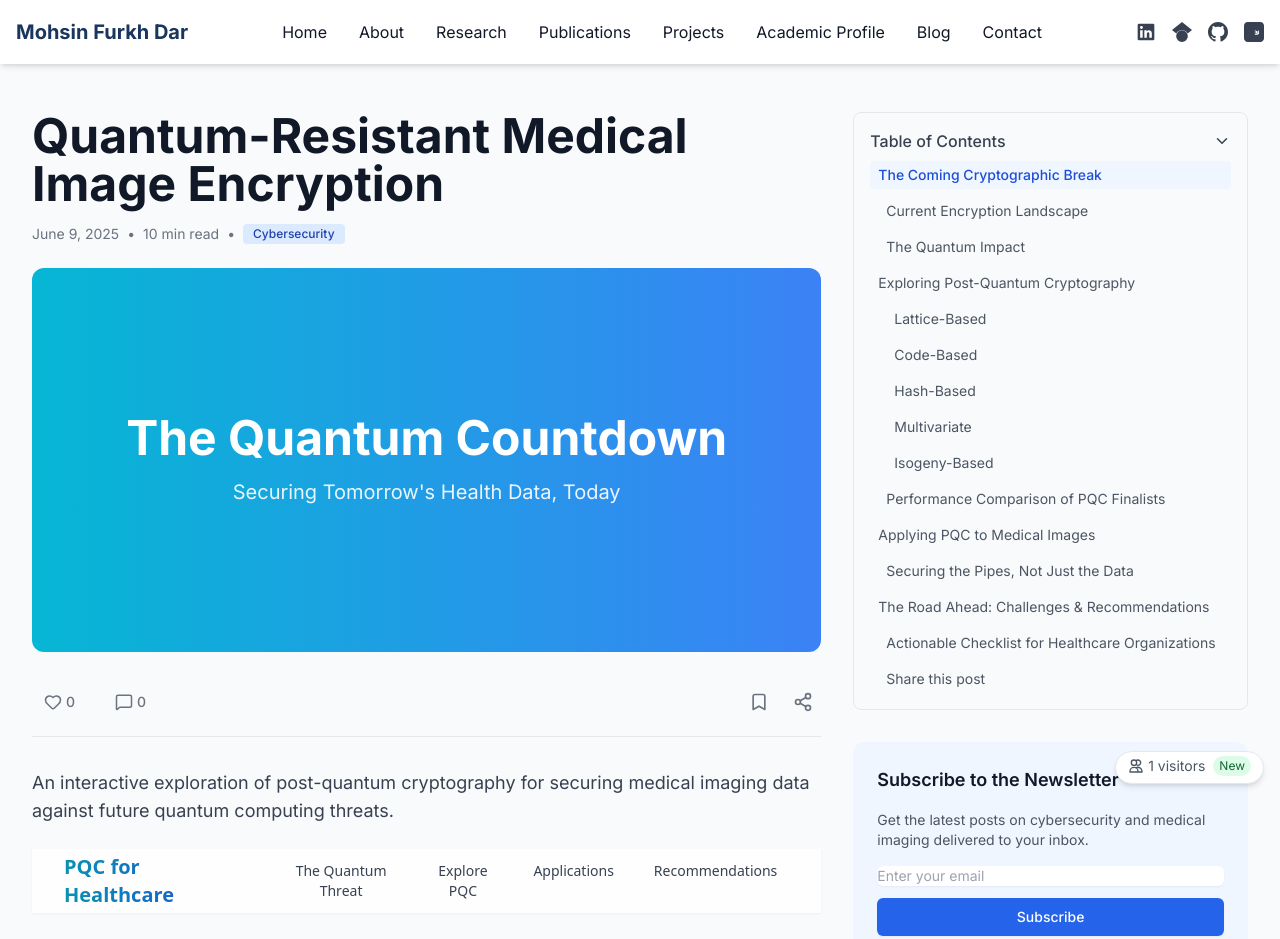
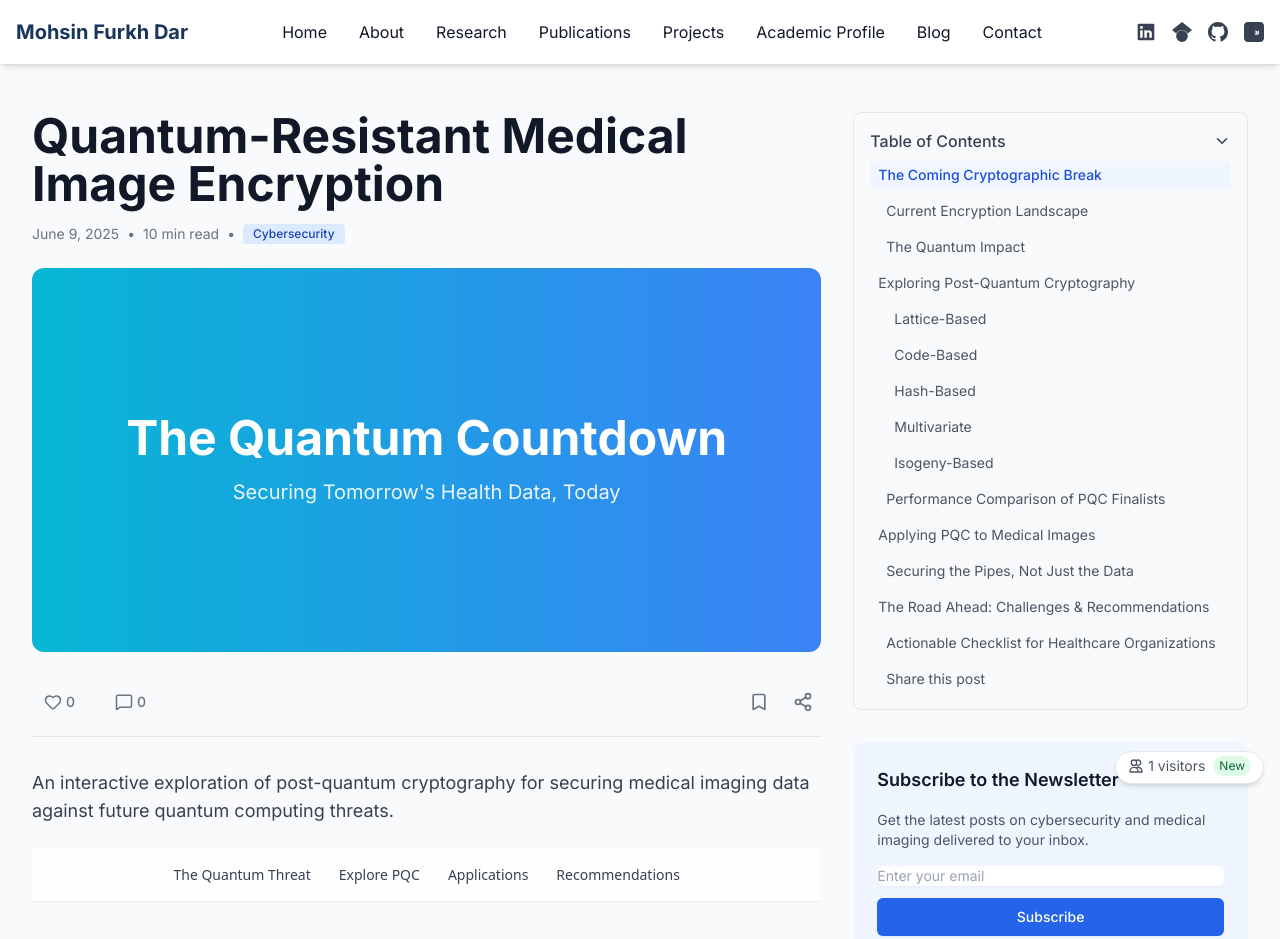
Before and after one commit to MohsinFurkh/mohsinfurkh.github.io, a Next.js app: page /blog/quantum-resistant-medical-image-encryption in a window 1280 px wide. Shown: the top 939 px of the page. Built offline with nearby package versions, Linux system fonts and the light colour scheme.

Commit message:
Update BlogPostContent.tsx

```diff
--- a/src/components/BlogPostContent.tsx
+++ b/src/components/BlogPostContent.tsx
@@ -203,49 +203,11 @@ const PQCHealthcareApp: React.FC = () => {
 
   return (
     <div className="min-h-screen bg-gray-50 text-gray-900 font-sans antialiased">
-      {/* Header */}
-      <header className="bg-white/80 backdrop-blur-sm sticky top-0 z-50 shadow-sm">
+      {/* In-page navigation */}
+      <div className="bg-white/80 backdrop-blur-sm sticky top-16 z-40 shadow-sm">
         <nav className="max-w-7xl mx-auto px-4 sm:px-6 lg:px-8">
-          <div className="flex items-center justify-between h-16">
-            <div className="flex items-center">
-              <span className="font-bold text-xl bg-gradient-to-r from-cyan-600 to-blue-700 bg-clip-text text-transparent">
-                PQC for Healthcare
-              </span>
-            </div>
-            <div className="hidden md:block">
-              <div className="ml-10 flex items-baseline space-x-4">
-                {[
-                  { id: 'threat', label: 'The Quantum Threat' },
-                  { id: 'pqc', label: 'Explore PQC' },
-                  { id: 'applications', label: 'Applications' },
-                  { id: 'recommendations', label: 'Recommendations' }
-                ].map(({ id, label }) => (
-                  <button
-                    key={id}
-                    onClick={() => scrollToSection(id)}
-                    className="relative text-gray-700 hover:text-cyan-700 px-3 py-2 rounded-md text-sm font-medium transition-colors duration-300 after:content-[''] after:absolute after:w-0 after:h-0.5 after:bottom-0 after:left-1/2 after:transform after:-translate-x-1/2 after:bg-cyan-600 after:transition-all after:duration-300 hover:after:w-full"
-                  >
-                    {label}
-                  </button>
-                ))}
-              </div>
-            </div>
-            <div className="md:hidden">
-              <button
-                onClick={() => setMobileMenuOpen(!mobileMenuOpen)}
-                className="inline-flex items-center justify-center p-2 rounded-md text-gray-400 hover:text-gray-700 hover:bg-gray-100 focus:outline-none focus:ring-2 focus:ring-offset-2 focus:ring-cyan-500"
-              >
-                <span className="sr-only">Open main menu</span>
-                <svg className="block h-6 w-6" xmlns="http://www.w3.org/2000/svg" fill="none" viewBox="0 0 24 24" stroke="currentColor">
-                  <path strokeLinecap="round" strokeLinejoin="round" strokeWidth="2" d="M4 6h16M4 12h16m-7 6h7" />
-                </svg>
-              </button>
-            </div>
-          </div>
-        </nav>
-        {mobileMenuOpen && (
-          <div className="md:hidden">
-            <div className="px-2 pt-2 pb-3 space-y-1 sm:px-3 bg-white shadow-lg">
+          <div className="flex justify-center">
+            <div className="flex space-x-1 py-2 overflow-x-auto">
               {[
                 { id: 'threat', label: 'The Quantum Threat' },
                 { id: 'pqc', label: 'Explore PQC' },
@@ -255,17 +217,17 @@ const PQCHealthcareApp: React.FC = () => {
                 <button
                   key={id}
                   onClick={() => scrollToSection(id)}
-                  className="block text-gray-700 hover:text-cyan-700 px-3 py-2 rounded-md text-base font-medium w-full text-left"
+                  className="whitespace-nowrap px-3 py-2 text-sm font-medium text-gray-700 hover:text-cyan-700 focus:outline-none"
                 >
                   {label}
                 </button>
               ))}
             </div>
           </div>
-        )}
-      </header>
+        </nav>
+      </div>
 
-      <main className="max-w-7xl mx-auto px-4 sm:px-6 lg:px-8 py-12">
+      <main className="max-w-7xl mx-auto px-4 sm:px-6 lg:px-8 py-8">
         {/* Hero Section */}
         <section id="hero" className="text-center mb-24">
           <h1 className="text-4xl md:text-6xl font-extrabold tracking-tight mb-4">
```
